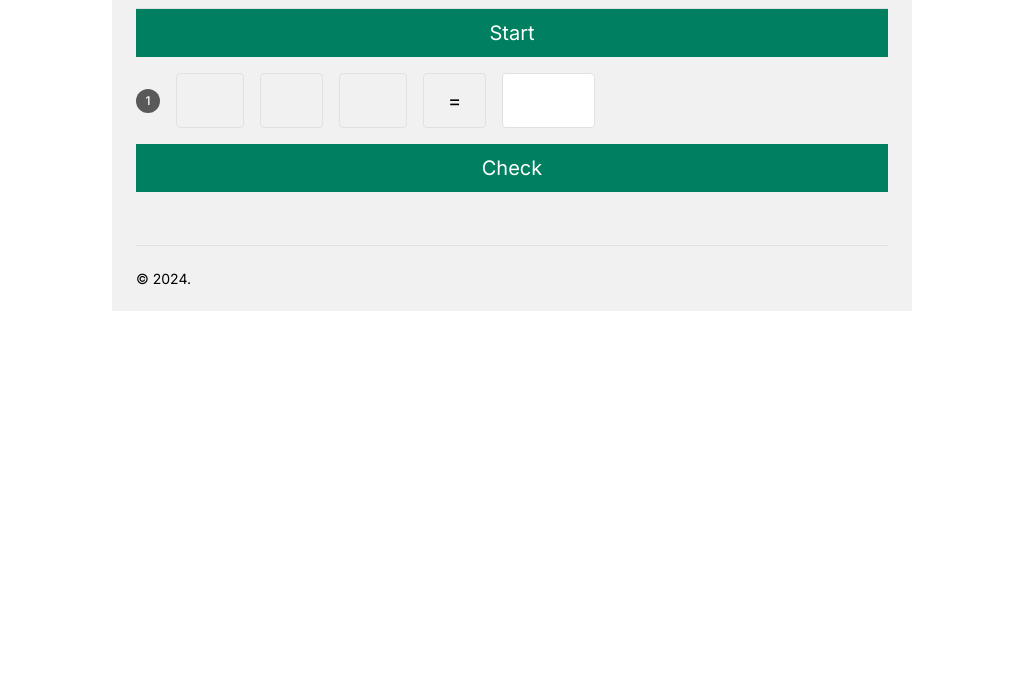
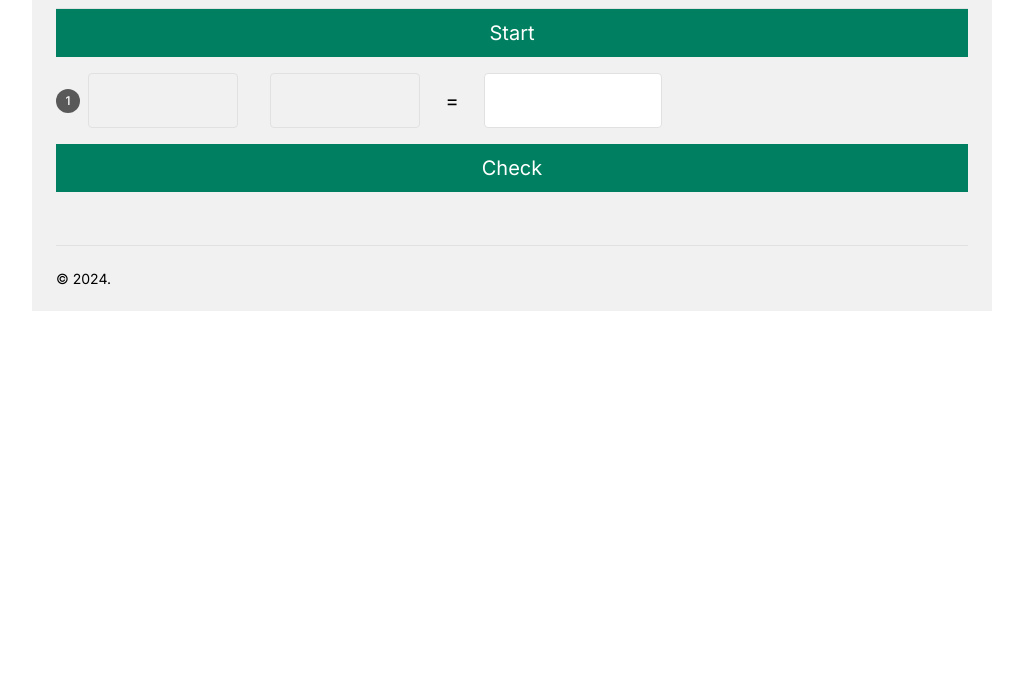
Before and after one commit to kkorolevdev/math-workbook, a plain HTML site: page v02/index.html in a window 1280 px wide. Shown: the part 113-800 px from the top of the page, without its empty margins (128-1151 px from the left). Drawn offline with Linux system fonts and the light colour scheme.

Commit message:
feat: change styles

```diff
--- a/v02/assets/style.css
+++ b/v02/assets/style.css
@@ -8,7 +8,7 @@ body {
 
 .mw-container {
 	width: 100%;
-	max-width: 800px;
+	max-width: 960px;
 	margin: 24px auto;
 	background: #f1f1f1;
 }
@@ -76,6 +76,7 @@ footer {
 	align-items: center;
 	width: 24px;
 	height: 24px;
+	margin-right: 8px;
 	border-radius: 50%;
 	font-size: 12px;
 	font-weight: 500;
@@ -83,7 +84,12 @@ footer {
 	background: #595959;
 }
 
-.mw-calc__list-item-problem,
+.mw-calc__list-item-problem {
+	display: flex;
+	gap: 0;
+	align-items: center;
+}
+
 .mw-calc__list-item-solution {
 	display: flex;
 	gap: 16px;
@@ -91,14 +97,12 @@ footer {
 }
 
 .mw-param,
-.mw-action,
 .mw-solution {
 	font-size: 20px;
 	font-family: "Inter", sans-serif;
 	font-weight: 400;
-
 	display: inline-flex;
-	justify-content: center;
+	justify-content: flex-end;
 	align-items: center;
 	min-height: 45px;
 	padding: 4px  8px;
@@ -107,21 +111,29 @@ footer {
 }
 
 .mw-param {
-	min-width: 50px;
+	min-width: 132px;
+
 }
 
 .mw-action {
-	min-width: 45px;
+	font-size: 20px;
+	font-family: "Inter", sans-serif;
+	font-weight: 400;
+	min-width: 32px;
+	display: inline-flex;
+	justify-content: center;
+	align-items: center;
 }
 
 .mw-solution {
-	width: 75px;
-	text-align: center;
+	width: 160px;
+	text-align: right;
 }
 
 .mw-calc__list-item-result {
 	display: flex;
 	align-items: center;
+	margin-left: 16px;
 }
 
 .mw-calc__list-item-result.correct {
```
